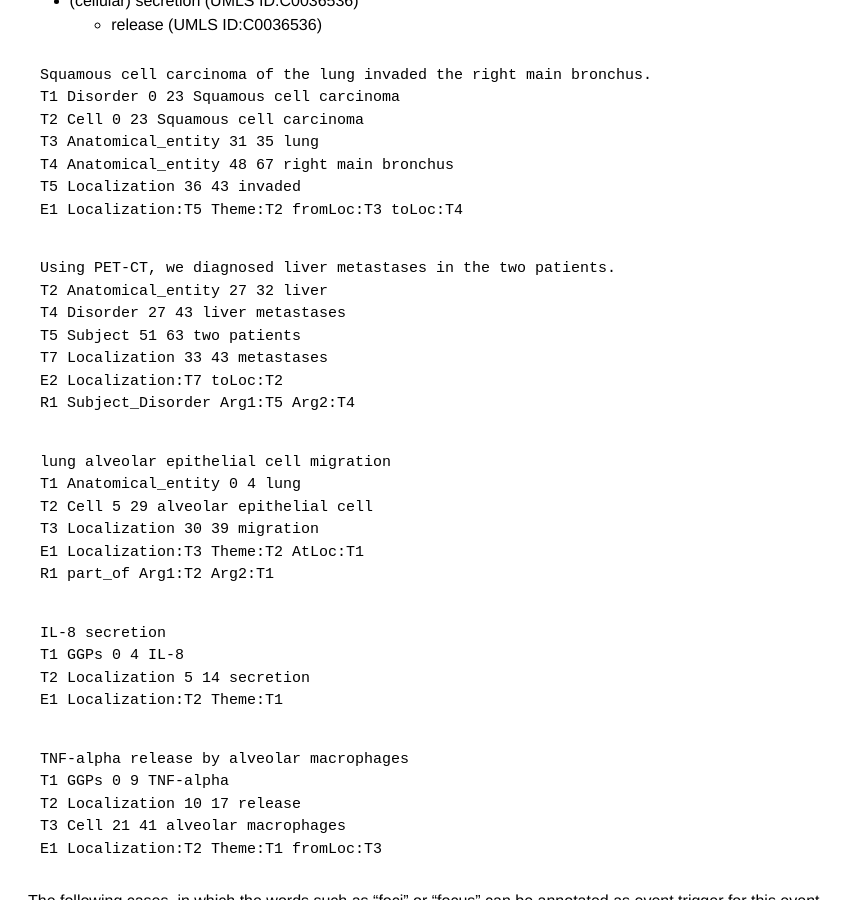
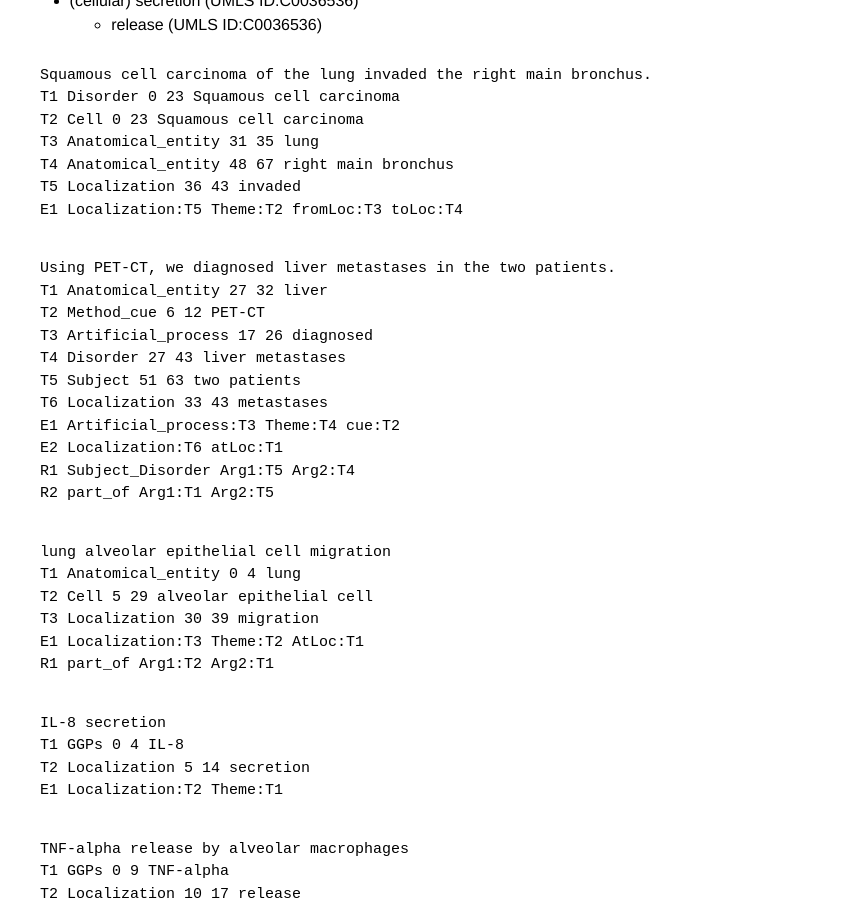
Before and after one commit to ezcatdb/molbiol_lung_corpus-guidelines, a Jekyll site: the page built from _event/Localization.md, in a window 1280 px wide and 900 px high, scrolled down 1049 px. Shown: the whole window, without its empty margins (212-1063 px from the left). Built offline with Jekyll 4.4.1, drawn with Linux system fonts in a browser that asks for light colours.

Commit message:
Update Localization.md

```diff
--- a/_event/Localization.md
+++ b/_event/Localization.md
@@ -58,14 +58,19 @@ T4 Anatomical_entity 48 67 right main bronchus
 T5 Localization 36 43 invaded
 E1 Localization:T5 Theme:T2 fromLoc:T3 toLoc:T4
 ~~~
+
 ~~~ ann
 Using PET-CT, we diagnosed liver metastases in the two patients.
-T2 Anatomical_entity 27 32 liver
+T1 Anatomical_entity 27 32 liver
+T2 Method_cue 6 12 PET-CT
+T3 Artificial_process 17 26 diagnosed
 T4 Disorder 27 43 liver metastases
 T5 Subject 51 63 two patients
-T7 Localization 33 43 metastases
-E2 Localization:T7 toLoc:T2
+T6 Localization 33 43 metastases
+E1 Artificial_process:T3 Theme:T4 cue:T2
+E2 Localization:T6 atLoc:T1
 R1 Subject_Disorder Arg1:T5 Arg2:T4
+R2 part_of Arg1:T1 Arg2:T5
 ~~~
 ~~~ ann
 lung alveolar epithelial cell migration
```
